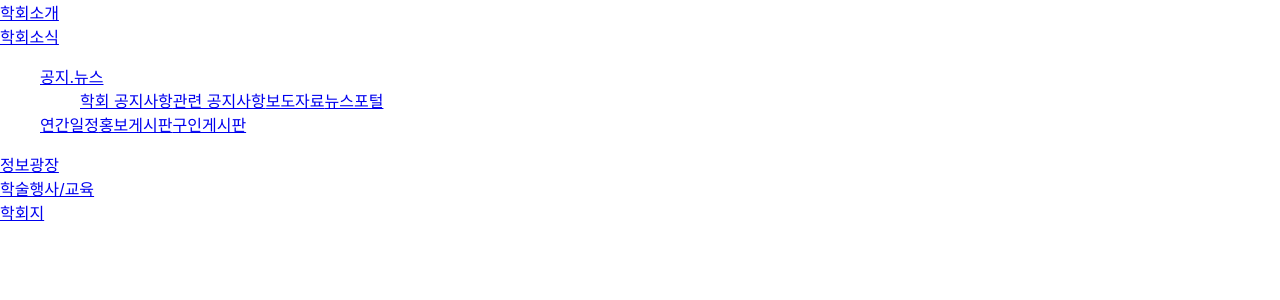
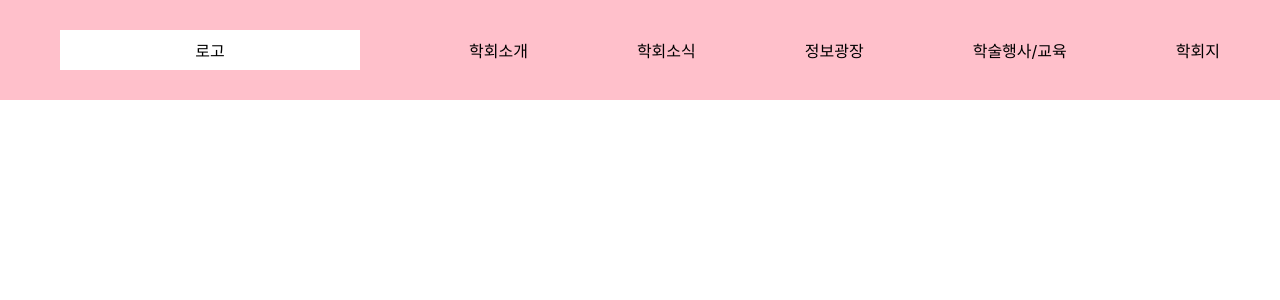
Before and after one commit to seasameoil/mental_health_website, a React (Create React App) app: page / in a window 1280 px wide. Shown: the top 300 px of the page. Built offline with nearby package versions, Linux system fonts and the light colour scheme.

Commit message:
feat: 임시 메뉴바 구현

```diff
--- a/src/App.js
+++ b/src/App.js
@@ -14,6 +14,8 @@ import Sub04 from "./Pages/spec_news/Sub04";
 function App() {
   return (
     <div className="App">
+      <Nav />
+
       <Routes>
         <Route path="/introduce" element={<Introduce />} />
         <Route path="/news" element={<News />} />
@@ -28,7 +30,7 @@ function App() {
         <Route path="/news/sub03" element={<Sub03 />} />
         <Route path="/news/sub04" element={<Sub04 />} />
       </Routes>
-      <Nav />
+
     </div>
   );
 }
--- /dev/null
+++ b/src/components/Nav.css
@@ -0,0 +1,20 @@
+.Navigation {
+    display: flex;
+    justify-content: space-between;
+    align-items: center;
+    padding: 0 60px;
+    height: 100px;
+    background-color: pink;
+}
+.Navigation .logo {
+    display: flex;
+    justify-content: center;
+    align-items: center;
+    width: 300px;
+    height: 40px;
+    background-color: white;
+}
+.Navigation a {
+    color: black;
+    text-decoration: none;
+}
--- a/src/components/Nav.jsx
+++ b/src/components/Nav.jsx
@@ -1,14 +1,56 @@
 import React from "react";
 import { Link } from "react-router-dom";
+import './Nav.css'
 
 const Nav = () => {
   return (
     <div className="Navigation">
+      <Link to={'/'}>
+        <div className="logo">
+          로고
+        </div>
+      </Link>
+
       <div>
         <Link to={"/introduce"}>학회소개</Link>
+        {/*
+        <ul>
+          <Link to={"/introduce/sub01"}>소개</Link>
+          <ul>
+            <Link to={"introduce/sub01/1"}>학회소개</Link>
+            <Link to={"introduce/sub01/2"}>임상심리학소개</Link>
+            <Link to={"introduce/sub01/3"}>인사말</Link>
+            <Link to={"introduce/sub01/4"}>학회발자취</Link>
+          </ul>
+          <Link to={"/introduce/sub02"}>인사말</Link>
+          <Link to={"/introduce/sub03"}>학회발자취</Link>
+          <ul>
+            <Link to={"introduce/sub03/1"}>연혁</Link>
+            <Link to={"introduce/sub03/2"}>역대회장</Link>
+          </ul>
+          <Link to={"/introduce/sub04"}>학회 규정</Link>
+          <ul>
+            <Link to={"introduce/sub04/1"}>회칙 및 운영세칙</Link>
+            <Link to={"introduce/sub04/2"}>윤리규정</Link>
+            <Link to={"introduce/sub04/3"}>임상심리전문가 관련 규정</Link>
+            <Link to={"introduce/sub04/4"}>인권 및 회원권익위원회 운영규정</Link>
+          </ul>
+          <Link to={"/introduce/sub05"}>조직</Link>
+          <ul>
+            <Link to={"introduce/sub05/1"}>임원진</Link>
+            <Link to={"introduce/sub05/2"}>TF/(임시)위원회</Link>
+            <Link to={"introduce/sub05/3"}>대의원회</Link>
+            <Link to={"introduce/sub05/4"}>협의회</Link>
+            <Link to={"introduce/sub05/5"}>지회</Link>
+            <Link to={"introduce/sub05/6"}>연구회</Link>
+          </ul>
+        </ul>
+  */}
       </div>
+
       <div>
         <Link to={"/news"}>학회소식</Link>
+        {/*
         <ul>
           <Link to={"/news/sub01"}>공지.뉴스</Link>
           <ul>
@@ -21,6 +63,7 @@ const Nav = () => {
           <Link to={"/news/sub03"}>홍보게시판</Link>
           <Link to={"/news/sub04"}>구인게시판</Link>
         </ul>
+*/}
       </div>
       <div>
         <Link to={"/infomation"}>정보광장</Link>
```
